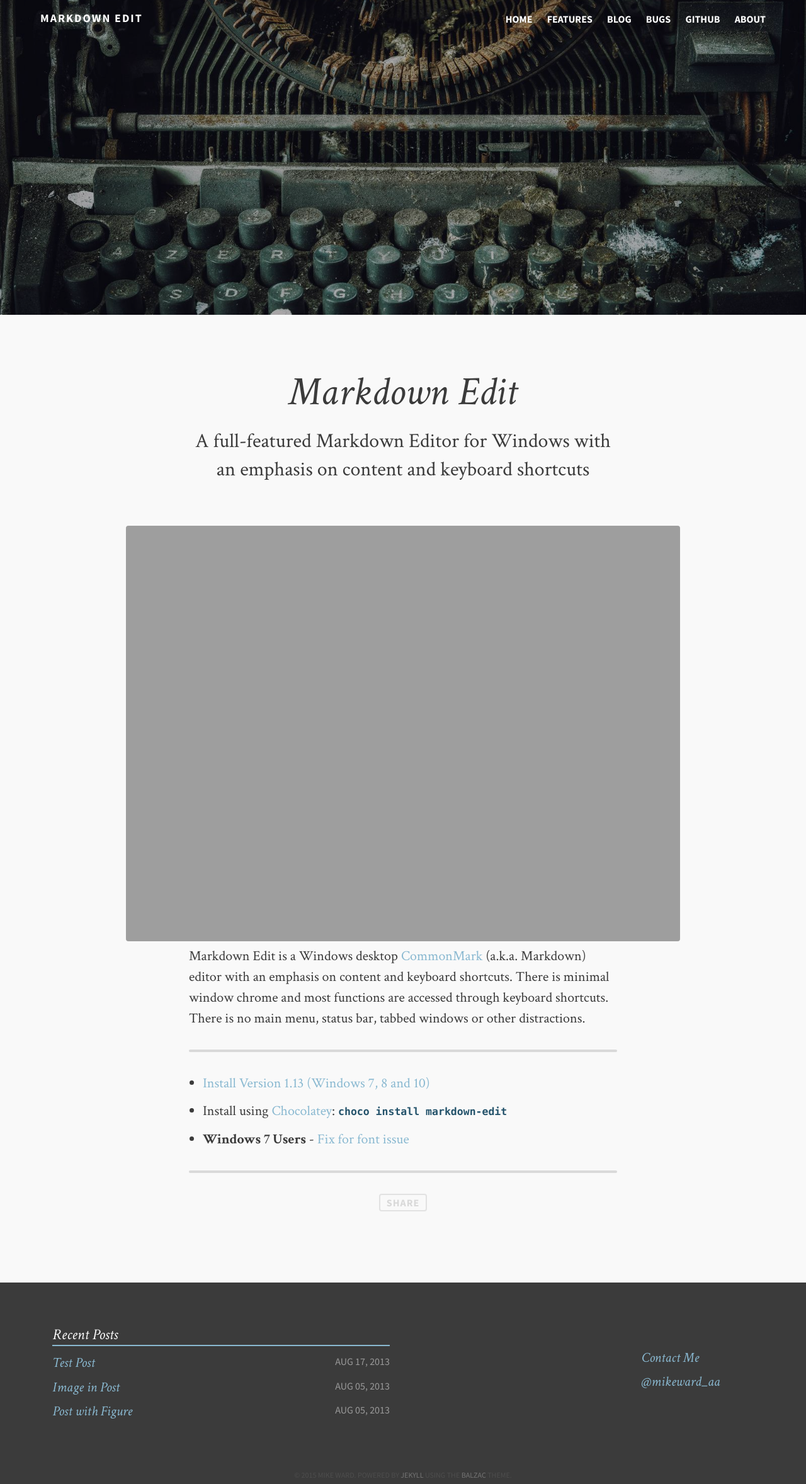
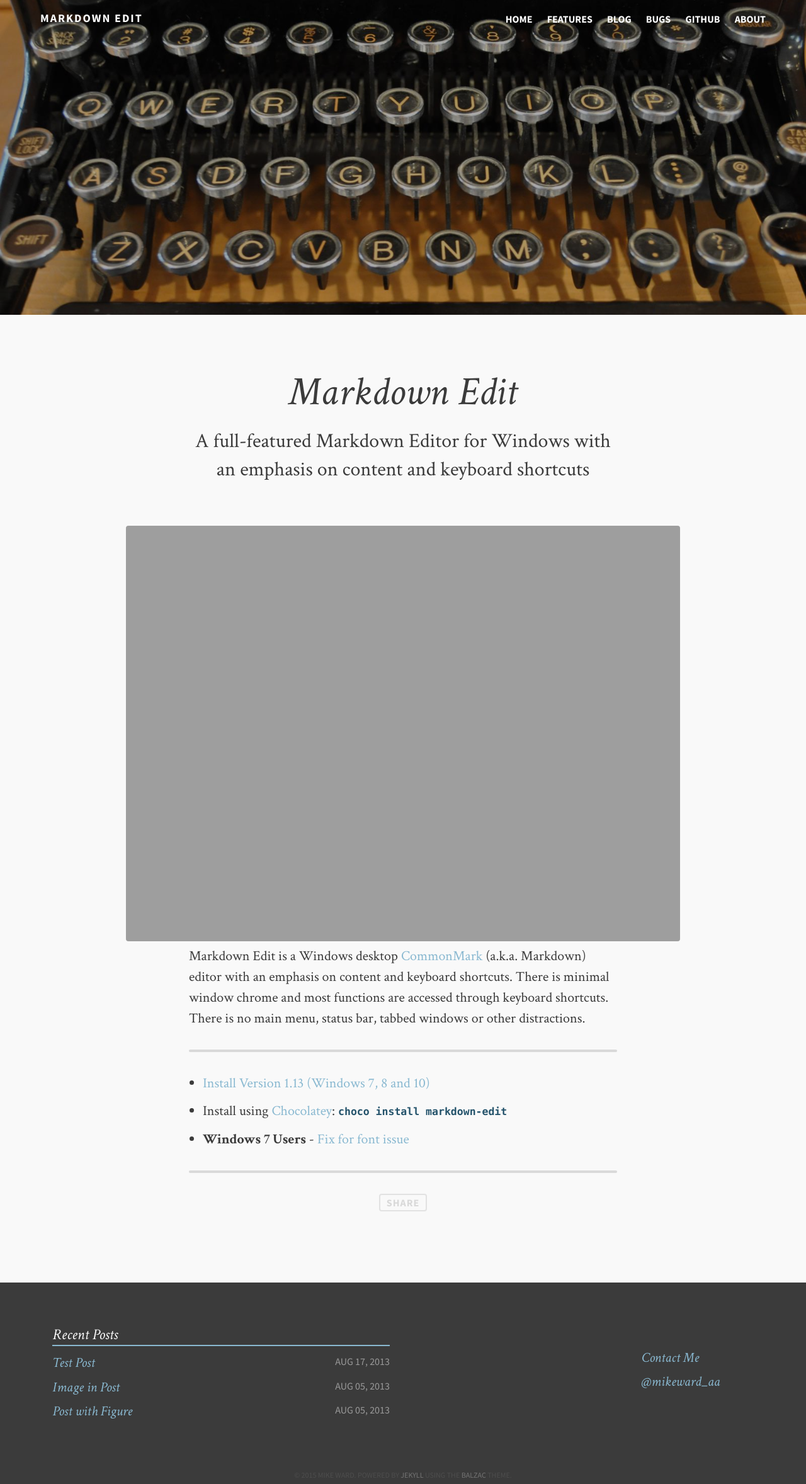
Before and after one commit to mike-ward/Markdown-Edit, a Jekyll site: the page built from index.md, in a window 1280 px wide. Shown: the whole page at 63% size. Built offline with Jekyll 4.4.1, drawn with Linux system fonts in a browser that asks for light colours; comment, search, counter and statistics services are not loaded.

Commit message:
new home page image

```diff
--- a/index.md
+++ b/index.md
@@ -3,7 +3,7 @@ layout: page
 title: Markdown Edit
 description: A full-featured Markdown Editor for Windows with an emphasis on content and keyboard shortcuts
 image:
-  feature: typewriter.jpg
+  feature: typewriter-home.jpg
 ---
 
 <div class="screenshot">
```
Also changed, not shown: images/typewriter-home.jpg (added).
